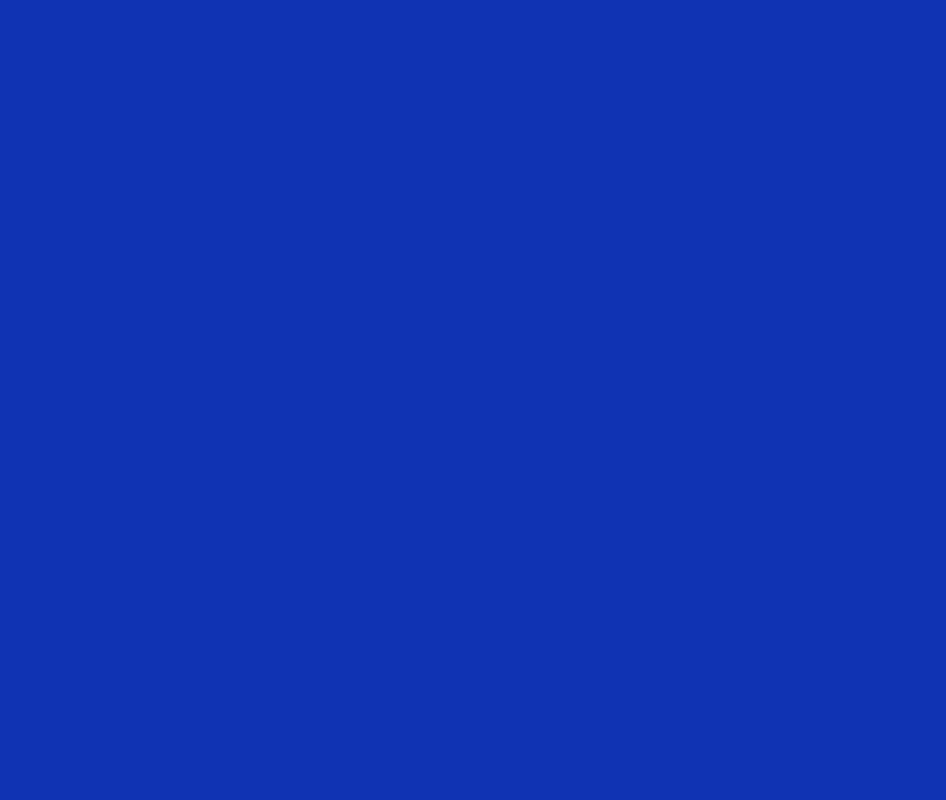
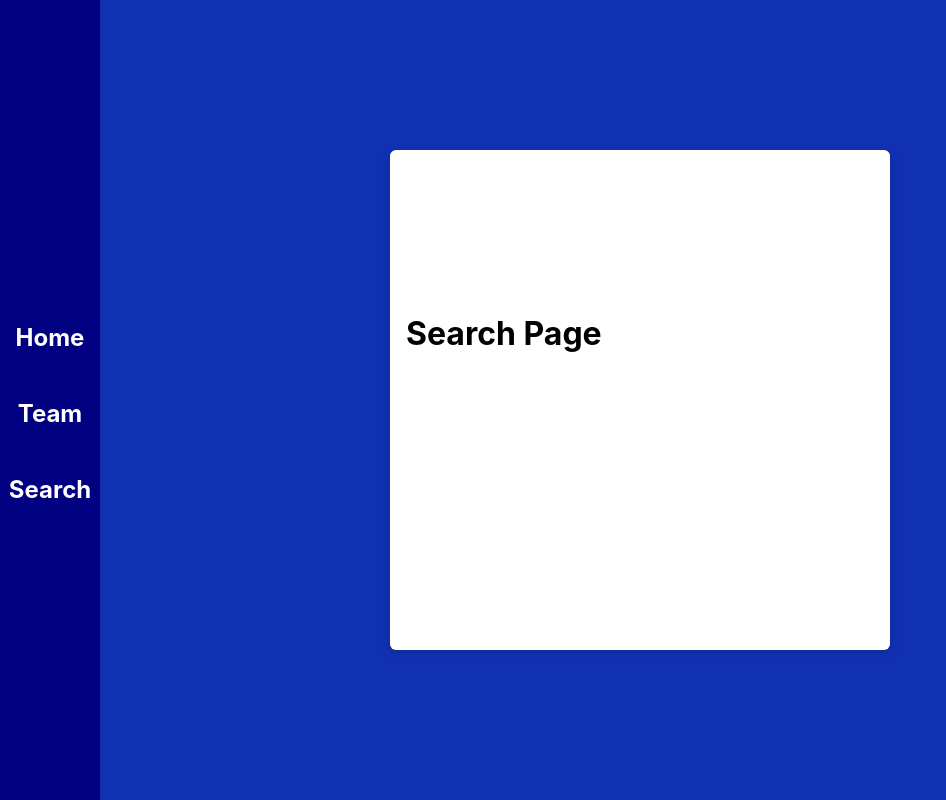
Before and after one commit to evanng07/FantasyFootballOptimizer, a React (Create React App) app: page /search in a window 1280 px wide. Before the commit this address had no page. Shown: the whole page, without its empty margins (0-946 px from the left). Built offline with nearby package versions, Linux system fonts and the light colour scheme.

Commit message:
Added search page

```diff
--- a/src/App.js
+++ b/src/App.js
@@ -3,6 +3,7 @@ import { Route, Routes, Navigate, Link } from 'react-router-dom';
 import Layout from './components/layout/Layout';
 import HomePage from './pages/HomePage';
 import TeamPage from './pages/TeamPage';
+import SearchPage from './pages/SearchPage';
 
 
 function App() {
@@ -12,6 +13,7 @@ function App() {
         <Route path='/' element={<Layout />}>
           <Route path='/home' element={<HomePage />} />
           <Route path='/team' element={<TeamPage />} />
+          <Route path='/search' element={<SearchPage />} />
         </Route>
 
       </Routes>
--- /dev/null
+++ b/src/pages/SearchPage.js
@@ -0,0 +1,16 @@
+import "../index.css";
+import Card from "../components/UI/Card";
+
+const SearchPage = () => {
+  return (
+    <Card className="card">
+      <div className="search">
+        <div className="title">
+          <br/><br/><br/>Search Page<br />
+        </div>
+      </div>
+    </Card>
+  );
+};
+
+export default SearchPage;
```
